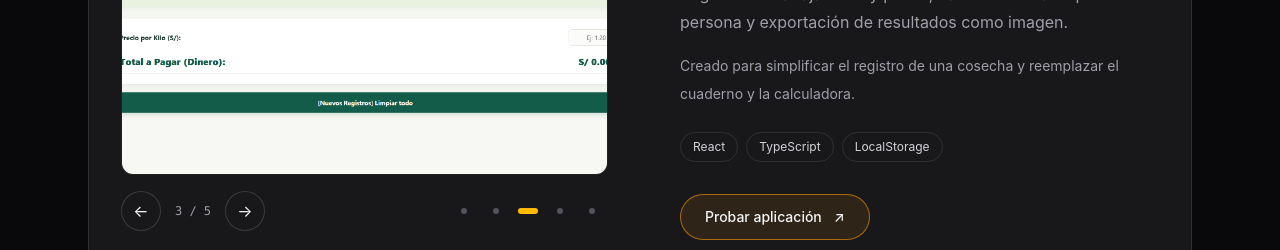
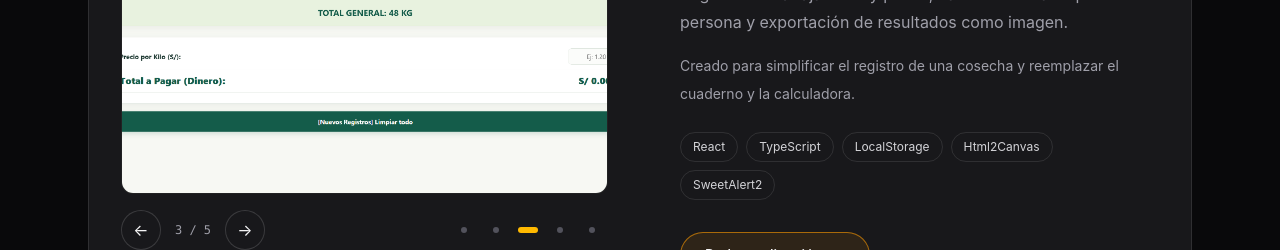
Before and after one commit to gabrielithoo/mi-portafolioweb, a React (Vite) app: page / in a window 1280 px wide. Shown: the part 2060-2310 px from the top of the page. Built offline with nearby package versions, Linux system fonts and the light colour scheme.

Commit message:
Agregue 2 librerias de JS que use en mi proyecto control-pesos

```diff
--- a/src/data/proyectos.js
+++ b/src/data/proyectos.js
@@ -37,7 +37,7 @@ export const proyectos = [
       },
     ],
 
-    tecnologias: ['React', 'TypeScript', 'LocalStorage'],
+    tecnologias: ['React', 'TypeScript', 'LocalStorage', 'Html2Canvas', 'SweetAlert2',],
     demo: 'https://control-pesos.pages.dev/',
     repositorio: null,
   },
```
